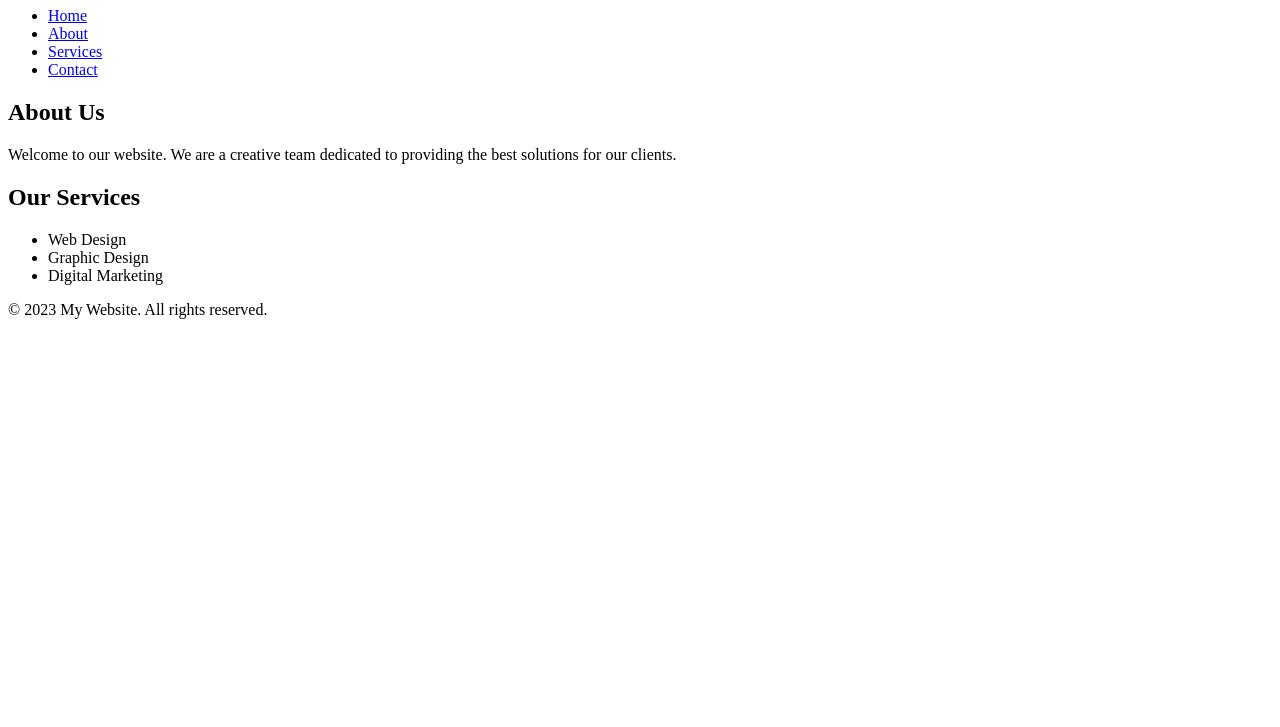
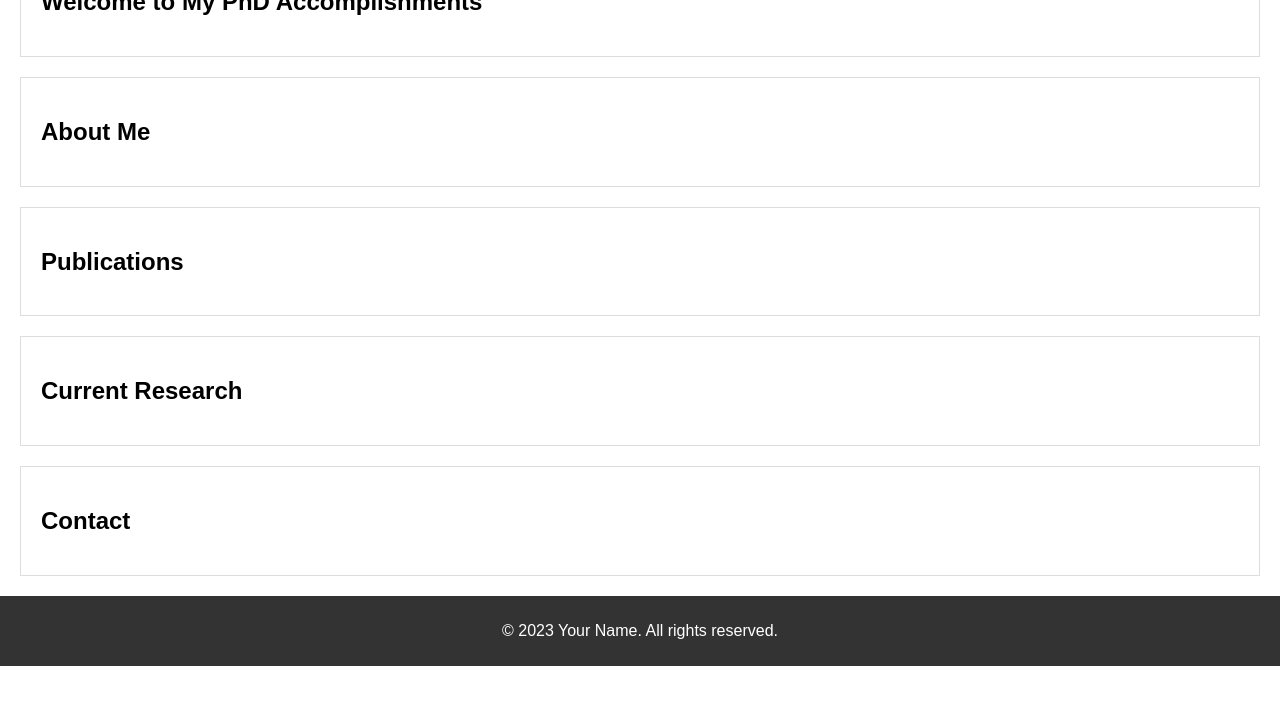
Before and after one commit to barnanicholas/barnanicholas.github.io, a plain HTML site: page index.html in a window 1280 px wide. Shown: the part 73-800 px from the top of the page. Drawn offline with Linux system fonts and the light colour scheme.

Commit message:
lets run it

```diff
--- a/index.html
+++ b/index.html
@@ -2,39 +2,50 @@
 <html>
 <head>
     <meta charset="UTF-8">
-    <title>Sample Web Page</title>
+    <title>Your Name - PhD Accomplishments</title>
+    <link rel="stylesheet" type="text/css" href="styles.css">
 </head>
 <body>
     <header>
-        <h1>Welcome to My Website</h1>
         <nav>
             <ul>
-                <li><a href="#">Home</a></li>
-                <li><a href="#">About</a></li>
-                <li><a href="#">Services</a></li>
-                <li><a href="#">Contact</a></li>
+                <li><a href="#home">Home</a></li>
+                <li><a href="#about">About Me</a></li>
+                <li><a href="#publications">Publications</a></li>
+                <li><a href="#research">Current Research</a></li>
+                <li><a href="#contact">Contact</a></li>
             </ul>
         </nav>
     </header>
 
-    <main>
-        <section>
-            <h2>About Us</h2>
-            <p>Welcome to our website. We are a creative team dedicated to providing the best solutions for our clients.</p>
-        </section>
+    <section id="home">
+        <h1>Welcome to My PhD Accomplishments</h1>
+        <!-- Your home content goes here -->
+    </section>
 
-        <section>
-            <h2>Our Services</h2>
-            <ul>
-                <li>Web Design</li>
-                <li>Graphic Design</li>
-                <li>Digital Marketing</li>
-            </ul>
-        </section>
-    </main>
+    <section id="about">
+        <h2>About Me</h2>
+        <!-- Your about me content goes here -->
+    </section>
+
+    <section id="publications">
+        <h2>Publications</h2>
+        <!-- Your publications content goes here -->
+    </section>
+
+    <section id="research">
+        <h2>Current Research</h2>
+        <!-- Your current research content goes here -->
+    </section>
+
+    <section id="contact">
+        <h2>Contact</h2>
+        <!-- Your contact information and form goes here -->
+    </section>
 
     <footer>
-        <p>&copy; 2023 My Website. All rights reserved.</p>
+        <p>&copy; 2023 Your Name. All rights reserved.</p>
     </footer>
+    <script src="script.js"></script>
 </body>
 </html>
--- /dev/null
+++ b/script.js
@@ -0,0 +1 @@
+//add later
--- /dev/null
+++ b/styles.css
@@ -0,0 +1,44 @@
+/* Add your CSS styles here */
+body {
+   font-family: Arial, sans-serif;
+   margin: 0;
+   padding: 0;
+}
+
+header {
+   background-color: rgb(122, 6, 6);
+   color: hsl(0, 0%, 100%);
+   padding: 10px 0;
+   position: fixed;
+   width: 100%;
+}
+
+nav ul {
+   list-style-type: none;
+   margin: 0;
+   padding: 0;
+}
+
+nav li {
+   display: inline;
+   margin-right: 20px;
+}
+
+nav a {
+   text-decoration: none;
+   color: #fff;
+   font-weight: bold;
+}
+
+section {
+   margin: 20px;
+   padding: 20px;
+   border: 1px solid #ddd;
+}
+
+footer {
+   background-color: #333;
+   color: #fff;
+   text-align: center;
+   padding: 10px 0;
+}
```
